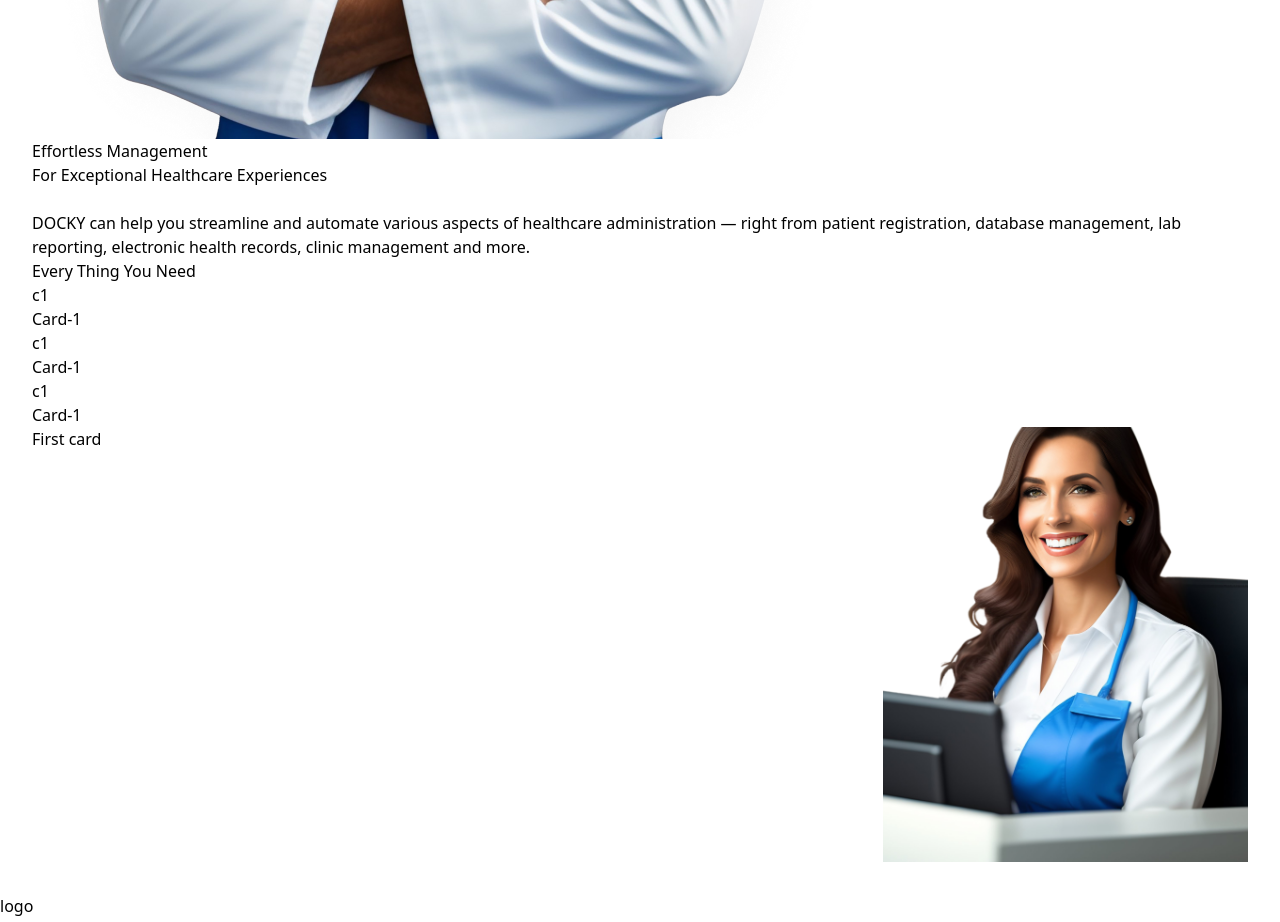
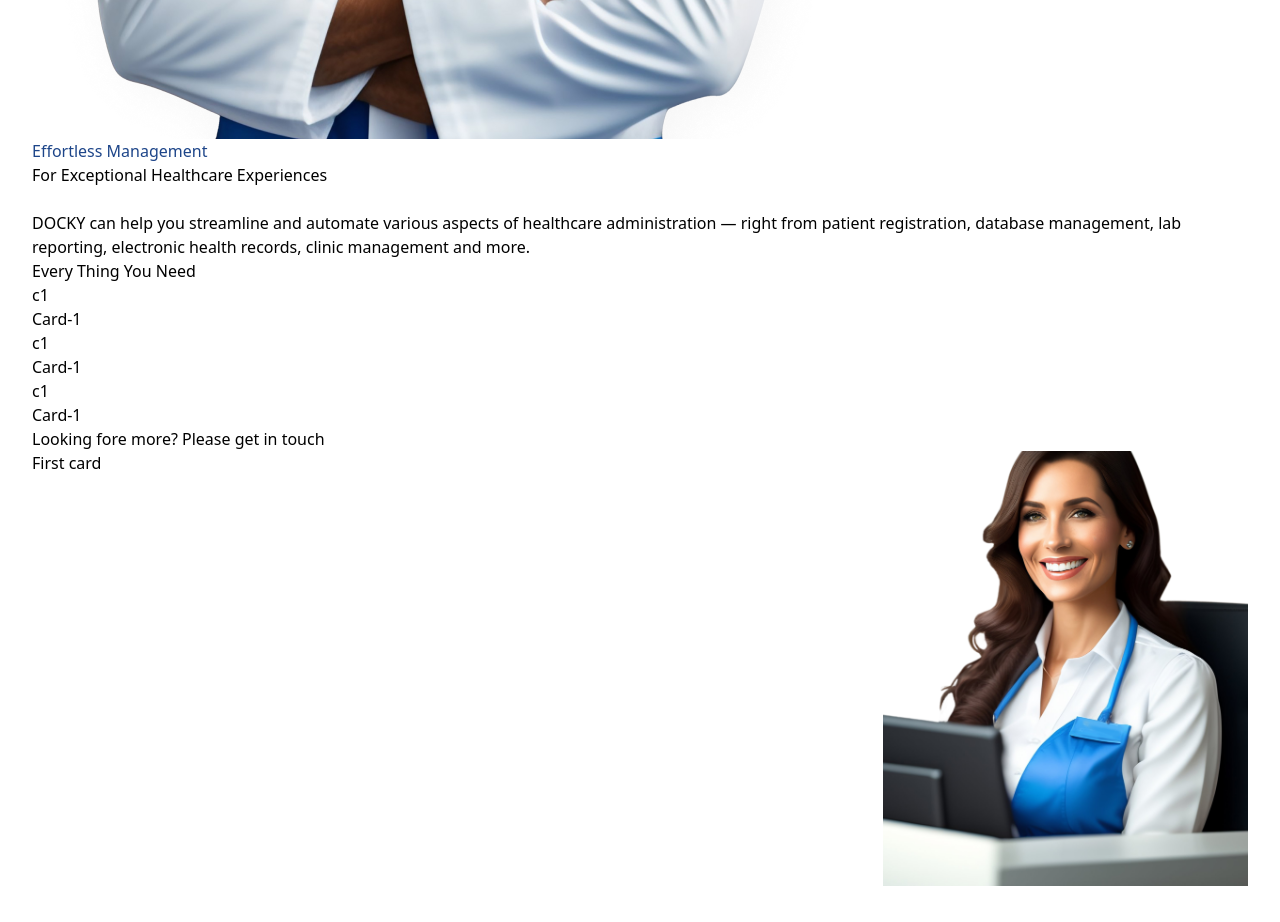
Before and after one commit to UchihaDSenju/docky-newLanding-demo, a React (Vite) app: page / in a window 1280 px wide. Shown: the part 1100-2022 px from the top of the page. Built offline with nearby package versions, Linux system fonts and the light colour scheme.

Commit message:
features design over

```diff
--- a/src/components/features.tsx
+++ b/src/components/features.tsx
@@ -3,13 +3,14 @@
 function Features() {
   return (
     <>
-        <div className="text-center text-lg">
-            <h1>Every Thing You Need</h1>
-            <div className="flex justify-evenly">
+        <div className="text-center text-lg  bg-blue-200 p-5 rounded-3xl">
+            <h1 className="text-4xl font-bold text-blue-400 my-5">Every Thing You Need</h1>
+            <div className="flex justify-evenly my-5">
                 <FeatureCard desc="Card-1" />
                 <FeatureCard desc="Card-1" />
                 <FeatureCard desc="Card-1" />
             </div>
+            <p className="my-2">Looking fore more? <a href="#" className="underline-offset-1">Please get in touch</a></p>
         </div>
     </>
   )
--- a/src/components/hero.tsx
+++ b/src/components/hero.tsx
@@ -1,14 +1,13 @@
-
 import Doctor from '../assets/man-with-stethoscope-his-shirt-is-standing-front-brown-door copy 1.png'
-
+import '../styles/demo.css'
 function Hero() {
   return (
     <>
         <div className="grid grid-cols-2">
             <div><img src={Doctor} alt="man with stethoscope" /></div>
             <div className="flex flex-col justify-center">
-              <h1 className="text-5xl text-[#1D4589] font-bold">Effortless Management</h1>
-              <h1 className="text-5xl text-[#22B571] font-bold">For Exceptional Healthcare Experiences</h1>
+              <h1 className="text-5xl blue-text font-bold">Effortless Management</h1>
+              <h1 className="text-5xl text-green-400 font-bold">For Exceptional Healthcare Experiences</h1>
               <br />
               <p>DOCKY can help you streamline and automate various aspects of healthcare administration — right from patient registration, database management, lab reporting, electronic health records, clinic management and more.</p>
             </div>
--- a/src/styles/demo.css
+++ b/src/styles/demo.css
@@ -26,3 +26,10 @@
     border-radius: 15px;
     padding: 5px 19px 5px 19px;
 }
+
+.blue-text{
+    color: #1D4589;
+}
+.green-text{
+    color: #22B571;
+}
```
